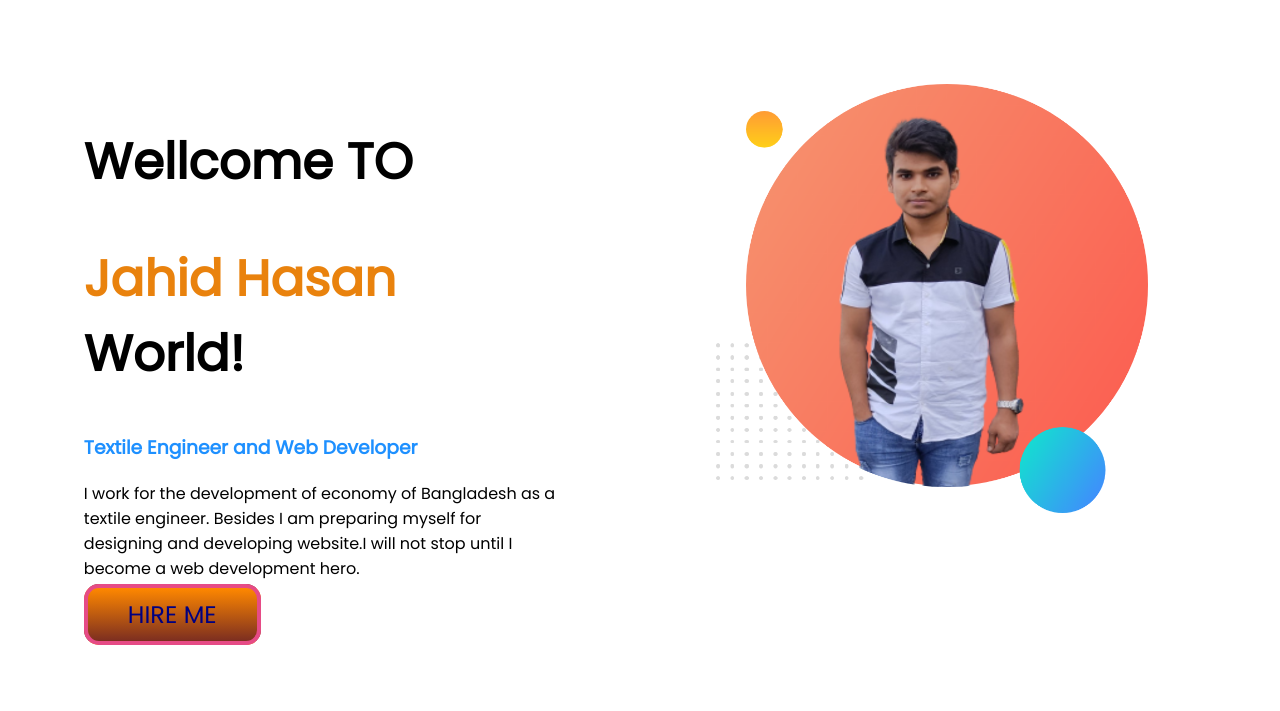
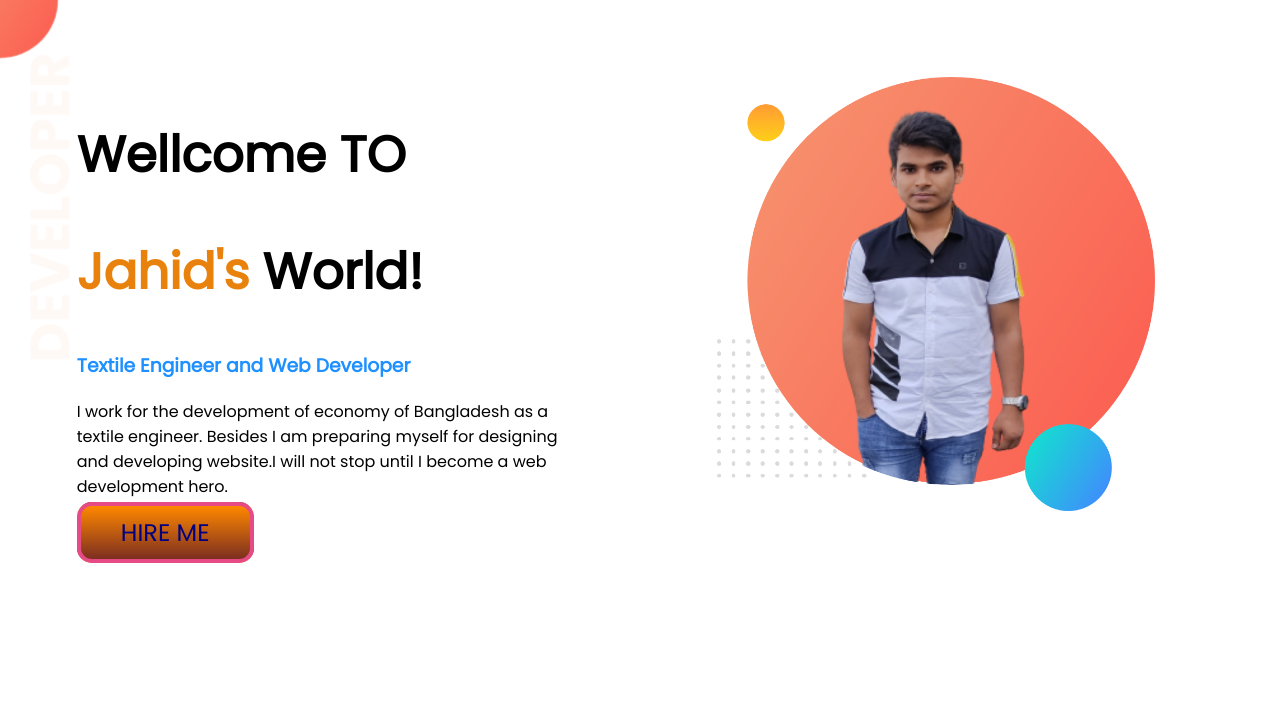
Before and after one commit to Md-JahidHasan/Developer-portfolio, a plain HTML site: page index.html in a window 1280 px wide. Drawn offline with Linux system fonts and the light colour scheme.

Commit message:
top banner added

```diff
--- a/index.html
+++ b/index.html
@@ -13,10 +13,10 @@
 </head>
 
 <body>
-    <section>
+    <section class="topbanner">
         <div class="half">
             <h1>Wellcome TO</h1>
-            <h1><span>Jahid Hasan</span> World!</h1>
+            <h1><span>Jahid's</span> World!</h1>
             <h3>Textile Engineer and Web Developer</h3>
             <p>I work for the development of economy of Bangladesh as a textile engineer. Besides I am preparing myself
                 for
--- a/style.css
+++ b/style.css
@@ -30,3 +30,10 @@ h3{
     border:rgb(230, 75, 134) solid 4px;
     border-radius: 15px;
 }
+.topbanner{
+    background-image: url(images/top-banner.png);
+    background-repeat: no-repeat;
+}
+body{
+    margin: 0px;
+}
```
